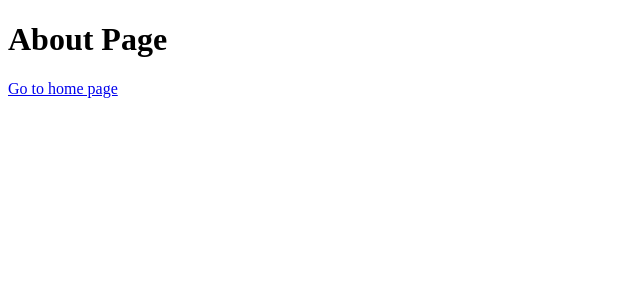
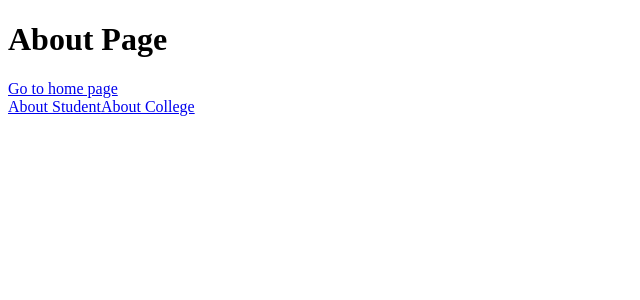
Before and after one commit to vaibhavj20/Learning-NEXT.JS, a Next.js app in the folder practice-project/: page /about in a window 1280 px wide. Shown: the top 300 px of the page, without its empty margins (0-640 px from the left). Built offline with nearby package versions, Linux system fonts and the light colour scheme.

Commit message:
added about student and about college page

```diff
--- a/practice-project/src/app/about/page.js
+++ b/practice-project/src/app/about/page.js
@@ -6,6 +6,9 @@ const AboutPage = () => {
     <div>
       <h1> About Page</h1>
       <Link href="/">Go to home page</Link>
+      <br />
+      <Link href="/about/aboutstudent">About Student</Link>
+      <Link href="/about/aboutcollege">About College</Link>
     </div>
   );
 };
```
